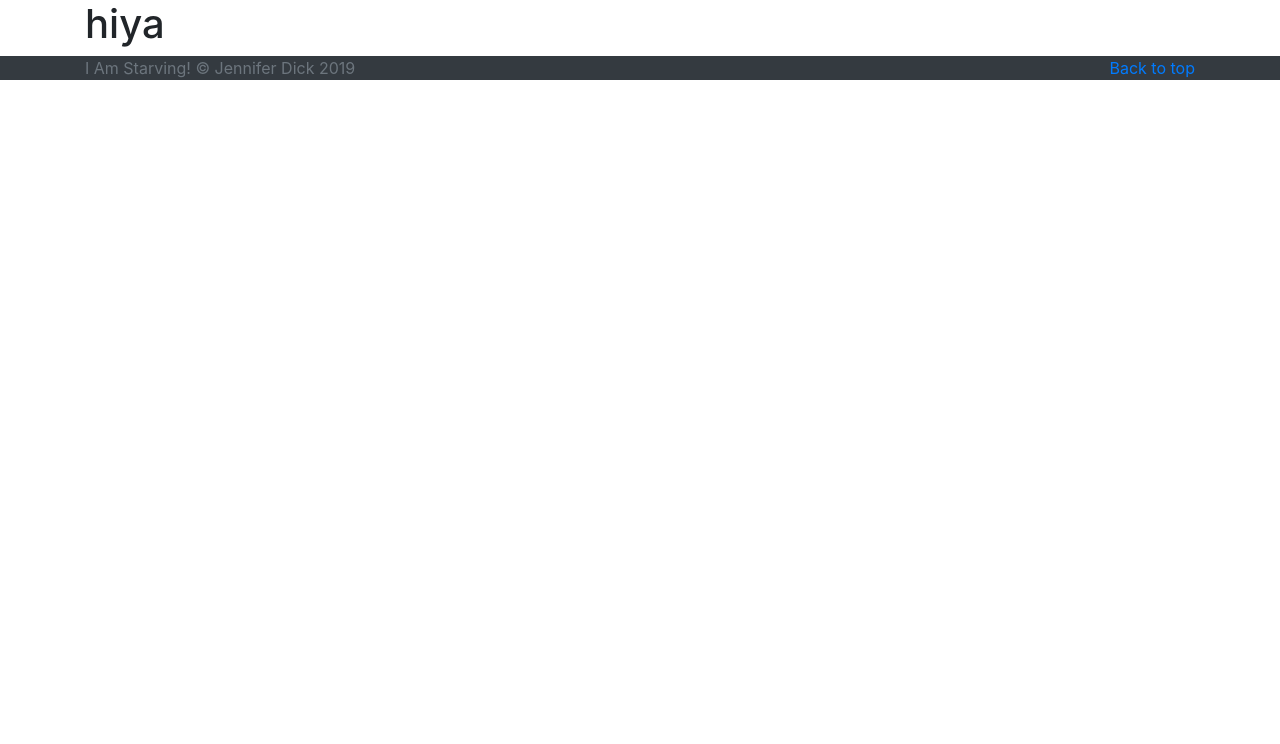
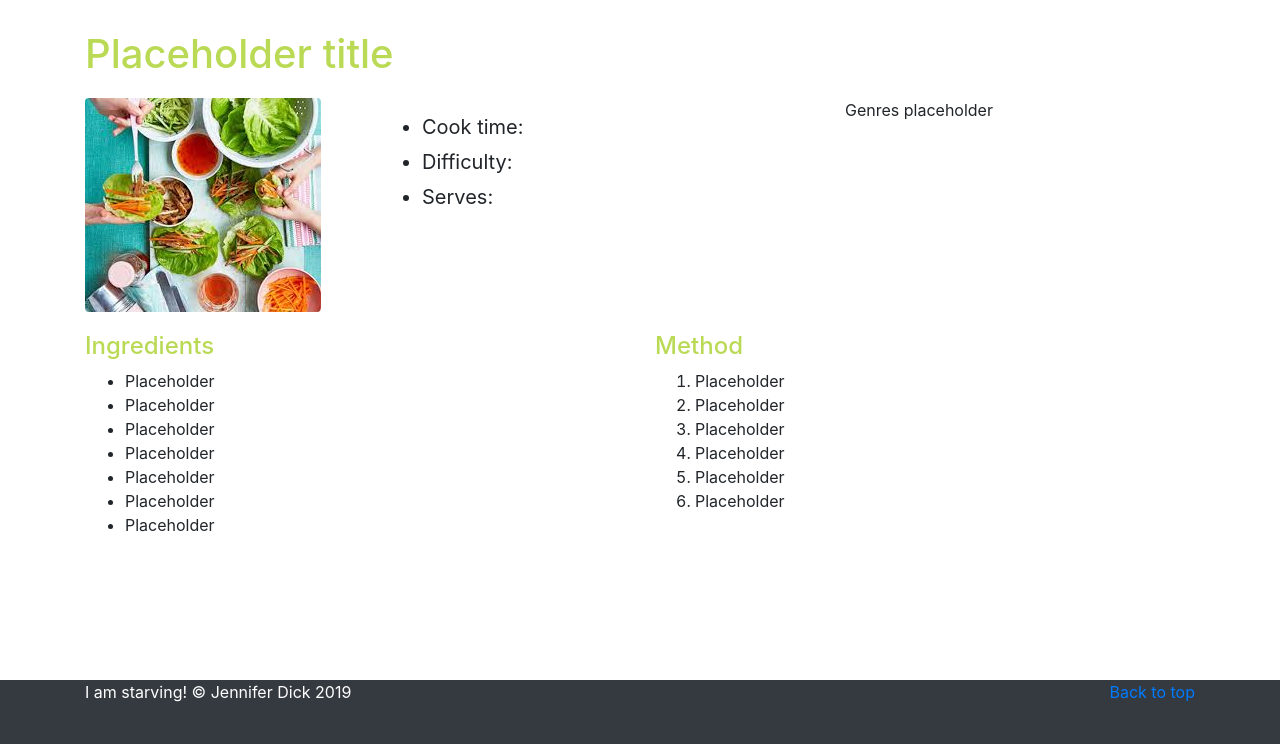
Before and after one commit to jennie6151/cookbook, a Flask app: page /viewRecipes in a window 1280 px wide. Shown: the part 56-800 px from the top of the page. Run offline with Flask 2, Linux system fonts and the light colour scheme; some libraries are stand-ins or nearby versions.

Commit message:
viewRecipes page added. placeholders used.

```diff
--- a/flask_app/app.py
+++ b/flask_app/app.py
@@ -10,5 +10,9 @@ def home():
 def viewRecipes():
     return render_template("viewrecipes.html")
 
+@app.route("/addRecipes")
+def addRecipes():
+    return render_template("addrecipes.html")
+
 if __name__ == "__main__":
     app.run(debug=True)
--- a/flask_app/static/css/styles.css
+++ b/flask_app/static/css/styles.css
@@ -2,3 +2,27 @@
     margin:10px;
     width: 100%;
 }
+
+.recipe-title {
+    color:#bada55;
+    margin-top: 30px;
+    margin-bottom: 20px;
+}
+
+.recipe-facts {
+    margin: 12px;
+    line-height: 35px;
+    font-size: 20px;
+}
+
+.recipe-subtitles {
+    color:#bada55;
+    margin-top: 20px;
+}
+
+.footer-styling {
+    position: fixed;
+    bottom: 0px;
+    width: 100%;
+    height:8%;
+}
--- a/flask_app/templates/index.html
+++ b/flask_app/templates/index.html
@@ -15,7 +15,7 @@
       <div class="container">
         <div class="row">
           <div class="col-lg-10 mx-auto">
-            <h1 class="jumbotron-heading">I am starving!</h1>
+            <h1 class="jumbotron-heading test-class">I am starving!</h1>
             <p>What is it you fancy for dinner tonight? We have a huge variety of recipes for you to try out.
               Whether
               you have had a long day and just need to eat quickly or whether you are trying to impress
--- a/flask_app/templates/template.html
+++ b/flask_app/templates/template.html
@@ -39,12 +39,12 @@
     {% block content %}
     {% endblock %}
 
-    <footer class="text-muted bg-dark">
+    <footer class="footer-styling text-white bg-dark">
         <div class="container">
             <p class="float-right">
                 <a href="#">Back to top</a>
             </p>
-            <p>I Am Starving! &copy; Jennifer Dick 2019</p>
+            <p>I am starving! &copy; Jennifer Dick 2019</p>
         </div>
     </footer>
 
--- a/flask_app/templates/viewrecipes.html
+++ b/flask_app/templates/viewrecipes.html
@@ -13,10 +13,48 @@
         <div class="container">
             <div class="row">
                 <div class="col-lg-12">
-                    <h1>hiya</h1>
+                    <h1 class="recipe-title">Placeholder title</h1>
+                    <div class="row">
+                        <div class="col-lg-3 col-md-4 col-xs-12"><img src="\static\images\allRecipes.jpg"
+                                class="rounded" alt="Recipe photo"></div>
+                        <div class="col-lg-5 col-md-8 col-xs-12">
+                            <ul class="recipe-facts">
+                                <li>Cook time:</li>
+                                <li>Difficulty:</li>
+                                <li>Serves:</li>
+                            </ul>
+                        </div>
+                        <div class="col-lg-4 col-md-12 col-xs-12">Genres placeholder</div>
+                    </div>
+                </div>
+            </div>
+            <div class="row">
+                <div class="col-xs-12 col-lg-6">
+                    <h4 class="recipe-subtitles">Ingredients</h4>
+                    <ul>
+                        <li>Placeholder</li>
+                        <li>Placeholder</li>
+                        <li>Placeholder</li>
+                        <li>Placeholder</li>
+                        <li>Placeholder</li>
+                        <li>Placeholder</li>
+                        <li>Placeholder</li>
+                    </ul>
+                </div>
+                <div class="col-xs-12 col-lg-6">
+                    <h4 class="recipe-subtitles">Method</h4>
+                    <ol>
+                        <li>Placeholder</li>
+                        <li>Placeholder</li>
+                        <li>Placeholder</li>
+                        <li>Placeholder</li>
+                        <li>Placeholder</li>
+                        <li>Placeholder</li>
+                    </ol>
                 </div>
             </div>
         </div>
+
 
 
     </main>
```
